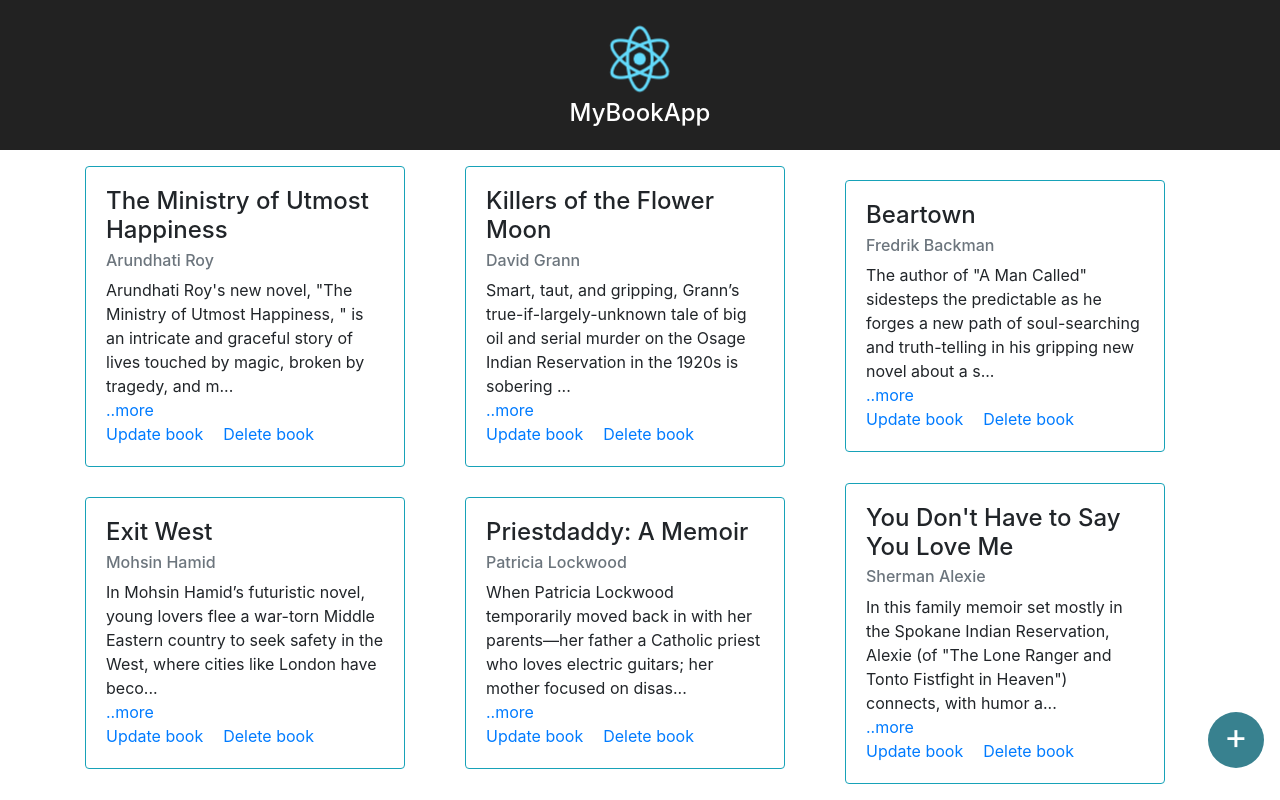
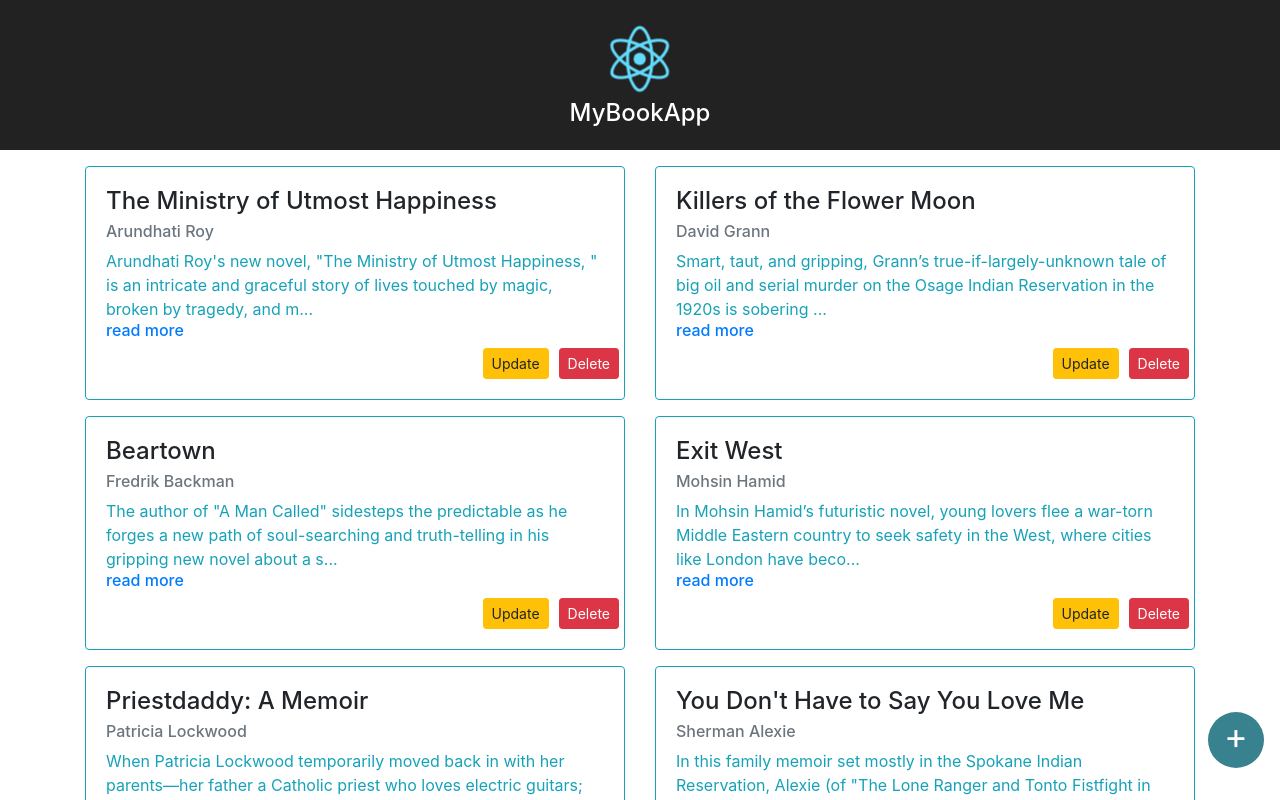
Before and after one commit to Mrprofessor/bookstore, a React (Create React App) app: page / in a window 1280 px wide. Shown: the top 800 px of the page. Built offline with nearby package versions, Linux system fonts and the light colour scheme.

Commit message:
css grid fixed

```diff
--- a/src/Book.js
+++ b/src/Book.js
@@ -5,18 +5,21 @@ class Book extends Component {
     render() {
         let book = this.props.book;
         return (
-            <div className="col">
-                <div className="card border-info" style={{ width: 20 + `rem` }}>
+            <div className="col-lg-6 col-md-6 col-sm-12">
+                <div className="card border-info" style={{ width: 100 + `%` }}>
                     <div className="card-body">
                         <h4 className="card-title">{book.title}</h4>
                         <h6 className="card-subtitle mb-2 text-muted">{book.author}</h6>
-                        <div className="card-text">
+                        <div className="card-text text-info paragraph">
                             {book.description.substring(0, 150)}...
                             <BookModal book={book}/>
-                            {/* <a href="" className="card-link">..more</a> */}
                         </div>
-                         <a href="" className="card-link">Update book</a>
-                          <a href="" className="card-link">Delete book</a>
+                        <div className="row justify-content-end">
+                            <button className="btn btn-warning btn-sm">Update</button>
+                            <button style={{ marginLeft: 10 }} className="btn btn-danger btn-sm" >
+                                Delete
+                            </button>
+                        </div>
                     </div>
                 </div>
             </div>
--- a/src/BookData.json
+++ b/src/BookData.json
@@ -17,8 +17,8 @@
             "ISBN": "202",
             "pdate": "",
             "publisher": "",
-            "price": "",
-            "genre": "699",
+            "price": "699",
+            "genre": "",
             "format": "",
             "description": "Smart, taut, and gripping, Grann’s true-if-largely-unknown tale of big oil and serial murder on the Osage Indian Reservation in the 1920s is sobering for how it is at once unsurprising and unbelievable, full of the arrogance, and inhumanity that our society still has yet to overcome."
         },
--- a/src/BookList.css
+++ b/src/BookList.css
@@ -3,6 +3,9 @@
 }
 button {
     box-shadow: none !important ;
+}
+.paragraph {
+    display: inline;
 }
 .btn-round {
     position: fixed;
--- a/src/BookList.js
+++ b/src/BookList.js
@@ -18,7 +18,7 @@ class BookList extends Component {
                 <div id="BookData" className="row align-items-center">
                     {bookArray}
                  </div>
-                <button title="Add book" class="btn-round blue"><span>+</span></button>
+                <button title="Add book" className="btn-round blue"><span>+</span></button>
             </div>
         );
     }
--- a/src/BookModal.js
+++ b/src/BookModal.js
@@ -19,17 +19,21 @@ class BookModal extends Component {
         // console.log("calling ShowBook");
         return (
             <div>
-                <CardLink href="#" className="card-link" onClick={this.toggle}>..more</CardLink>
-                <Modal isOpen={this.state.modal} toggle={this.toggle} modalTransition={{ timeout: 200 }}
-                backdropTransition={{ timeout: 10 }}className={this.props.className}>
+                <CardLink href="#" onClick={this.toggle}><h6>read more</h6></CardLink>
+                <Modal isOpen={this.state.modal} toggle={this.toggle} backdropTransition={{ timeout: 10 }} className={this.props.className}>
                     <ModalHeader toggle={this.toggle}>{this.props.book.title}</ModalHeader>
                     <ModalBody>
-                        <h6 className="card-subtitle mb-2 text-muted">{this.props.book.author}</h6>
+                        <h6 className="card-subtitle mb-2 ">
+                            Author :
+                            <span className="text-muted">
+                                 {this.props.book.author}
+                            </span>
+                        </h6>
                         <hr />
                         {this.props.book.description}
                     </ModalBody>
                     <ModalFooter>
-                        <h6 className="card-subtitle mb-2 text-muted">Price :₹ {this.props.book.price}</h6>
+                        <h6 className="card-subtitle mb-2 text-muted">Price : <b>₹</b> {this.props.book.price}</h6>
                     </ModalFooter>
                     <ModalFooter>
                         <Button color="secondary" onClick={this.toggle}>Close</Button>
```
